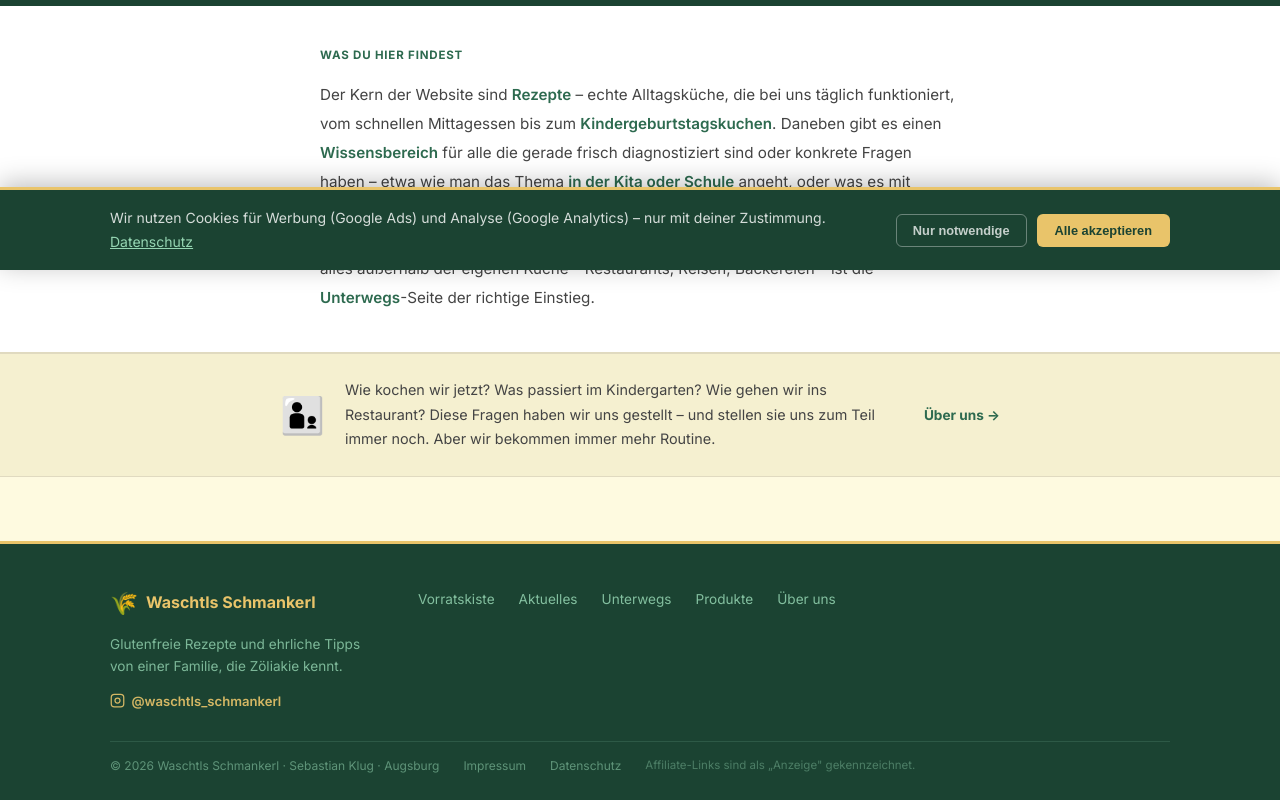
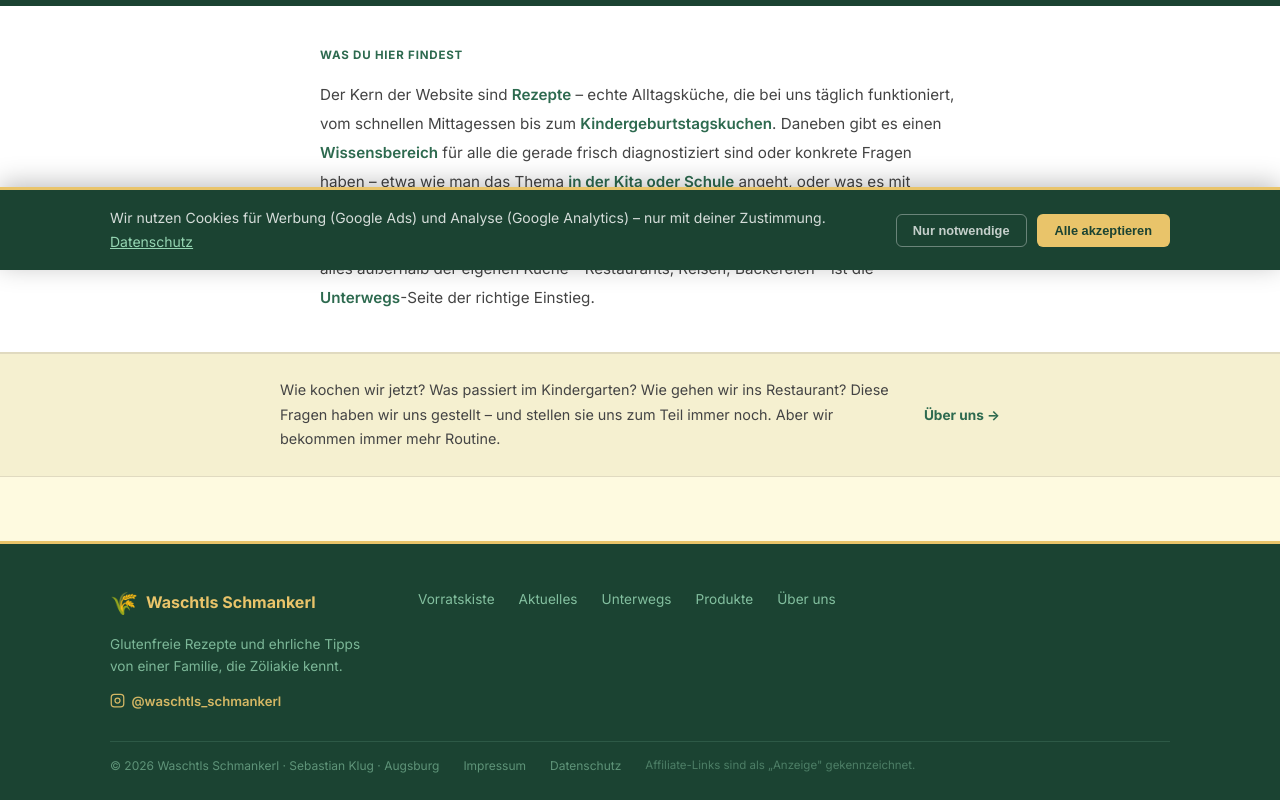
Before and after one commit to Waschtls/waschtls-schmankerl, a Next.js app: page / in a window 1280 px wide. Shown: the part 530-1330 px from the top of the page. Built offline with nearby package versions, Linux system fonts and the light colour scheme.

Commit message:
fix: GA4 live, Sitemap +13 Rezepte, Impressum MStV + Amazon-Text, fehlende Seiten deployed

```diff
--- a/app/page.tsx
+++ b/app/page.tsx
@@ -80,7 +80,6 @@ export default function Home() {
       }}>
         <div className="container" style={{ maxWidth: '760px' }}>
           <div style={{ display: 'flex', alignItems: 'center', gap: '1.25rem', flexWrap: 'wrap' }}>
-            <span style={{ fontSize: '2.25rem', flexShrink: 0 }}>👨‍👦</span>
             <p style={{ flex: 1, minWidth: '200px', margin: 0, fontSize: '0.9rem', color: 'var(--text-mid)', lineHeight: 1.7 }}>
               Wie kochen wir jetzt? Was passiert im Kindergarten? Wie gehen wir ins Restaurant? Diese Fragen haben wir uns gestellt – und stellen sie uns zum Teil immer noch. Aber wir bekommen immer mehr Routine.
             </p>
```
